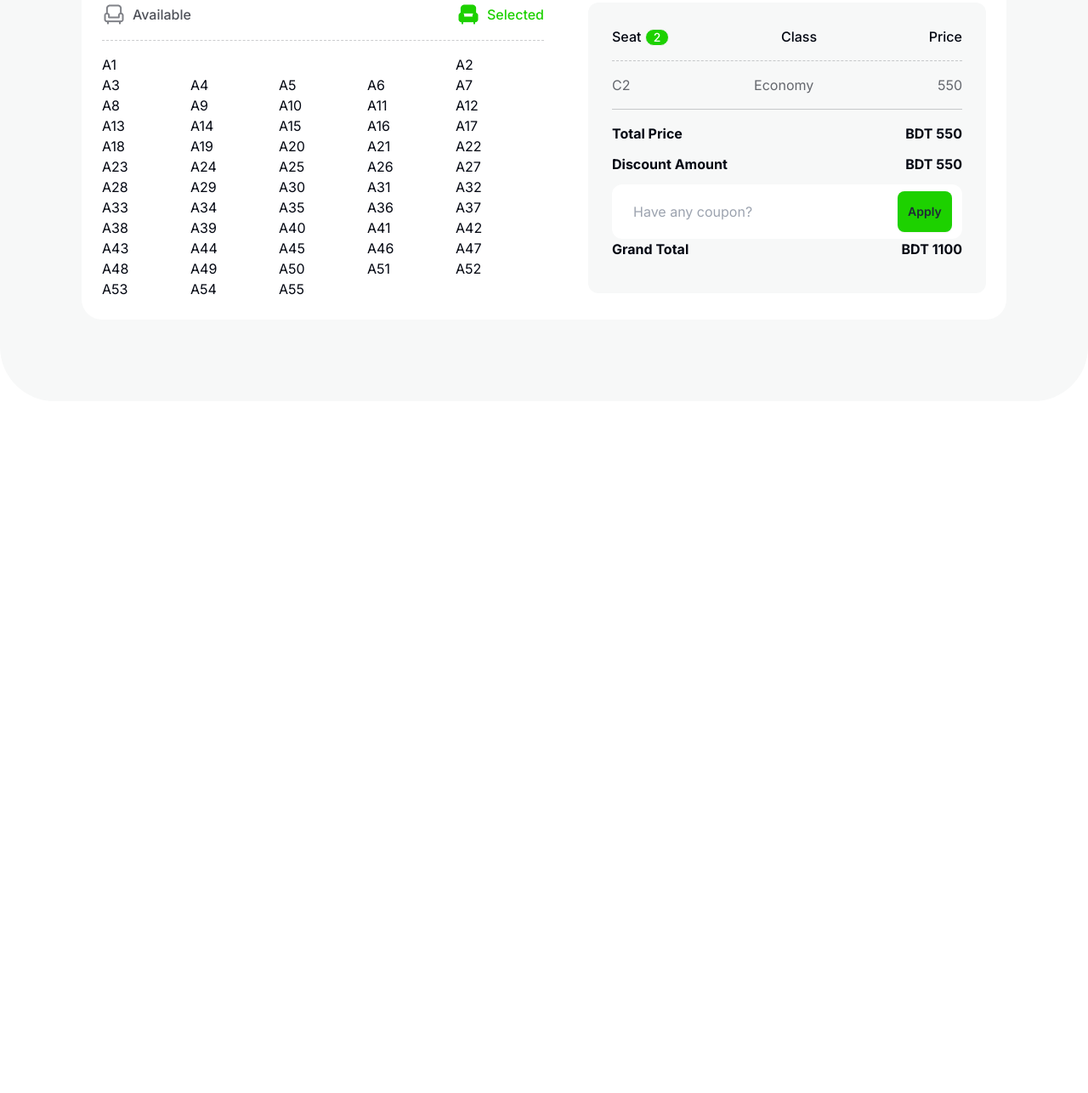
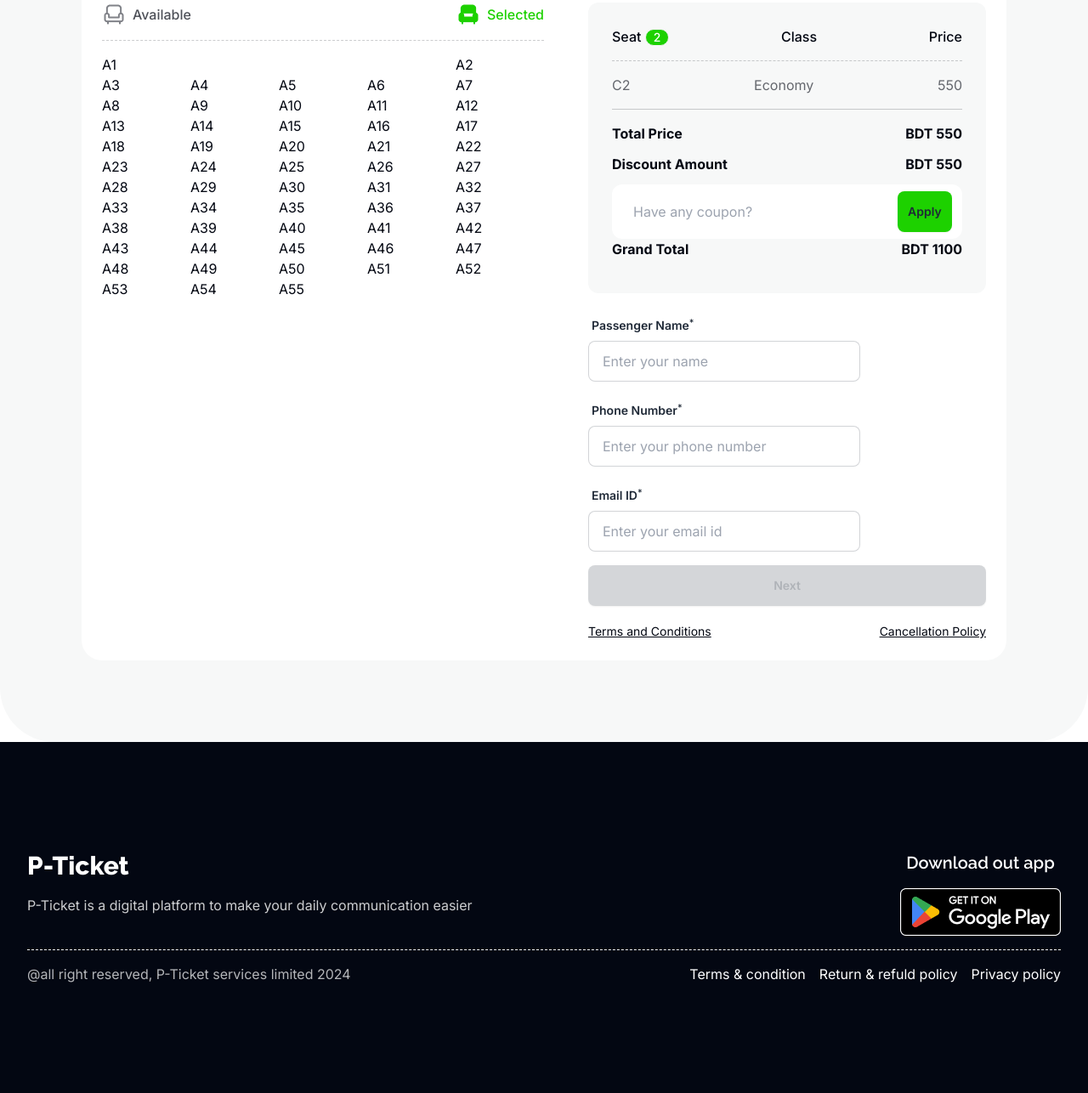
Before and after one commit to JuborajSujon/bus-ticket-check, a plain HTML site: page index.html in a window 1280 px wide. Shown: the part 2134-3420 px from the top of the page at 85% size. Before the commit the page ends 2606 px from the top, so only its background shows below. Drawn offline with nearby package versions, Linux system fonts and the light colour scheme.

Commit message:
Added footer section content and style

```diff
--- a/index.html
+++ b/index.html
@@ -498,7 +498,52 @@
             </div>
             <!-- Seat Price checkout table end-->
             <!-- User form  start -->
+            <form class="space-y-4 mt-5 font-inter">
+              <label class="form-control w-full max-w-xs">
+                <div class="label">
+                  <span class="label-text text-md font-semibold"
+                    >Passenger Name<sup>*</sup></span
+                  >
+                </div>
+                <input
+                  type="text"
+                  placeholder="Enter your name"
+                  class="input input-bordered w-full max-w-xs" />
+              </label>
+              <label class="form-control w-full max-w-xs">
+                <div class="label">
+                  <span class="label-text text-md font-semibold"
+                    >Phone Number<sup>*</sup></span
+                  >
+                </div>
+                <input
+                  type="phone"
+                  placeholder="Enter your phone number"
+                  class="input input-bordered w-full max-w-xs" />
+              </label>
+              <label class="form-control w-full max-w-xs">
+                <div class="label">
+                  <span class="label-text text-md font-semibold"
+                    >Email ID<sup>*</sup></span
+                  >
+                </div>
+                <input
+                  type="email"
+                  placeholder="Enter your email id"
+                  class="input input-bordered w-full max-w-xs" />
+              </label>
 
+              <button
+                class="btn btn-block bg-clr-secondary text-white text-md font-semibold"
+                disabled>
+                Next
+              </button>
+            </form>
+            <!-- Terms and Conditions -->
+            <div class="mt-5 *:text-sm flex justify-between items-center">
+              <a class="link">Terms and Conditions</a>
+              <a class="link">Cancellation Policy</a>
+            </div>
             <!-- User form  end -->
           </div>
         </div>
@@ -507,7 +552,40 @@
       <!-- Ticket Form Section End -->
     </main>
     <!-- Footer Section -->
-    <footer></footer>
+    <footer class="bg-clr-primary text-white font-inter">
+      <div class="container mx-auto py-32 px-8">
+        <div class="flex justify-between">
+          <div>
+            <h3 class="font-raleway text-3xl font-extrabold mb-4">P-Ticket</h3>
+            <p class="opacity-80 font-normal">
+              P-Ticket is a digital platform to make your daily communication
+              easier
+            </p>
+          </div>
+          <div>
+            <h6
+              class="text-white font-raleway font-semibold text-xl text-center mb-4">
+              Download out app
+            </h6>
+            <div>
+              <img src="./images/gplaystore.png" alt="Google play store" />
+            </div>
+          </div>
+        </div>
+
+        <div class="w-full border-t border-dashed border-white my-4"></div>
+        <div class="flex justify-between items-center">
+          <p class="opacity-70">
+            @all right reserved, P-Ticket services limited 2024
+          </p>
+          <div class="flex justify-between items-center gap-4">
+            <p>Terms & condition</p>
+            <p>Return & refuld policy</p>
+            <p>Privacy policy</p>
+          </div>
+        </div>
+      </div>
+    </footer>
     <!-- Javascript File  -->
     <script src="./js/app.js"></script>
   </body>
```
Also changed, not shown: images/gplaystore.png (added).
